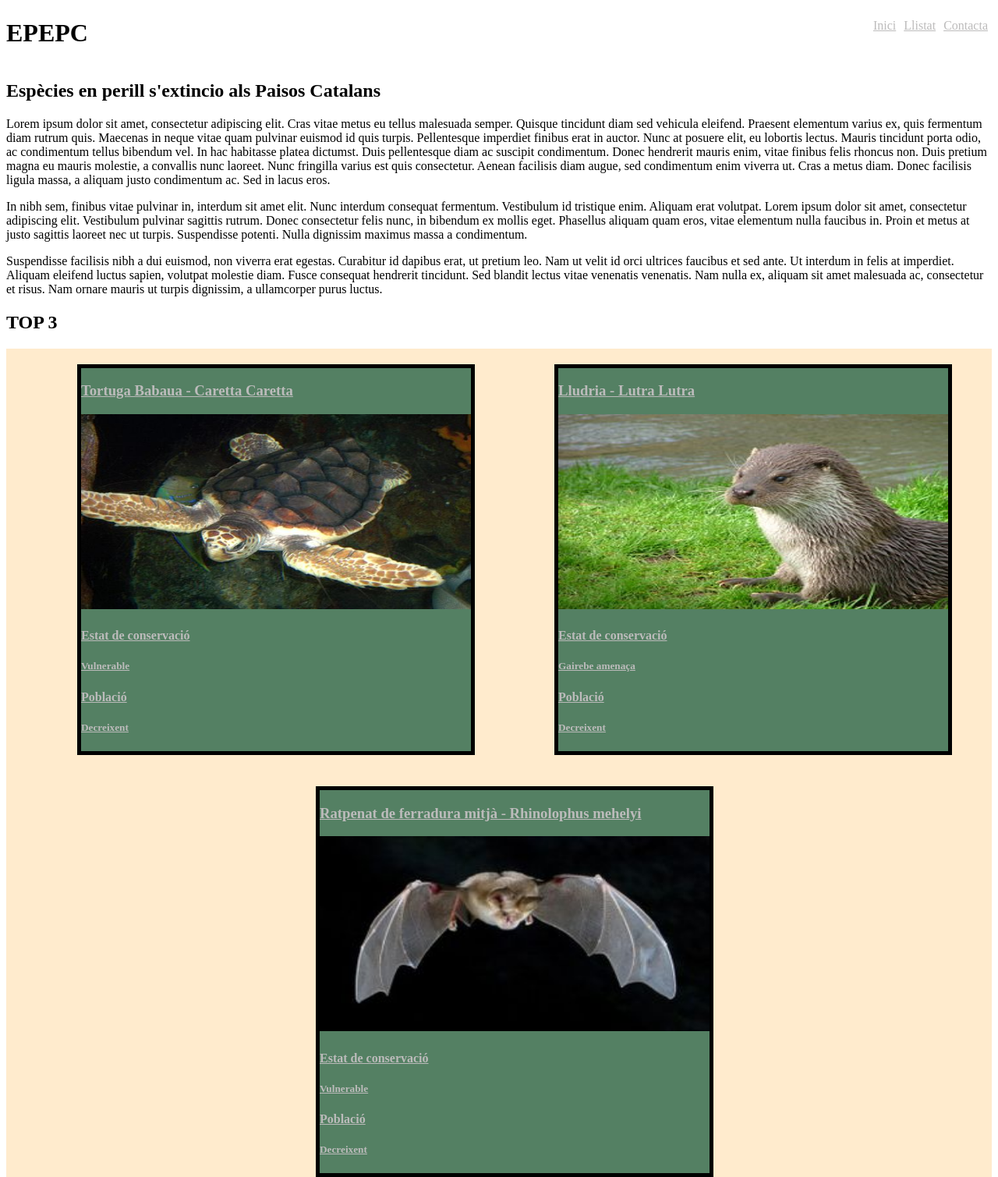
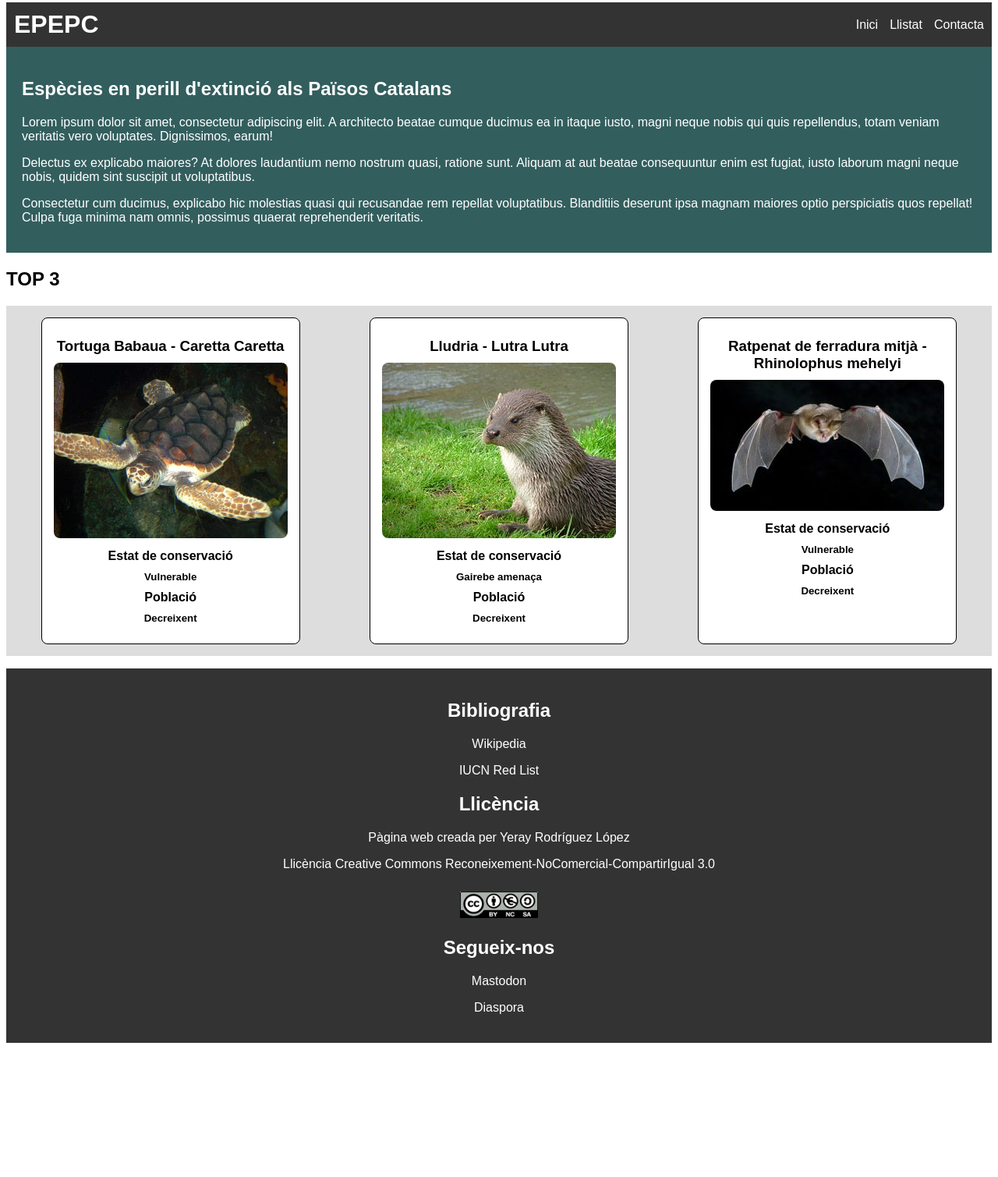
Before and after one commit to YerayRodriguezLopez/M04EspeciesEnPerillExtincioCSS, a plain HTML site: page index.html in a window 1280 px wide. Shown: the part 5-1514 px from the top of the page at 78% size. After the commit the page ends 1350 px from the top, so only its background shows below. Drawn offline with Linux system fonts and the light colour scheme.

Commit message:
Index Completo, seguir caretta-caretta

```diff
--- a/CSS/especies.css
+++ b/CSS/especies.css
@@ -1,60 +1,99 @@
-h1{
+body {
+    font-family: Arial, sans-serif;
+}
 
-}
-h3{
-
-}
-a{
-    color: #bcbbbb;
-}
-.menu{
-    display: flex;
-    flex-direction: row;
+ul{
     list-style-type: none;
 }
-.menuItem{
-    padding: 5px;
 
-}
-.cabezera{
+.cabezera {
     display: flex;
     justify-content: space-between;
-}
-.animals{
-    background-color: #548063;
-    width: 500px;
-    height: 25%;
-    margin: 20px;
-    border: 5px solid black;
-}
-.imagen{
-    height: 250px;
-    width: 100%;
+    align-items: center;
+    background-color: #333;
+    color: #fff;
+    padding: 10px;
 }
 
-.pIndice{
+.cabezera h1 {
+    margin: 0;
+}
 
+.menu {
+    list-style-type: none;
+    margin: 0;
+    padding: 0;
+    display: flex;
 }
-#inicio{
 
+.menu li {
+    margin-left: 15px;
 }
-#listaAnimales{
-    background-color: blanchedalmond;
+
+.menu a {
+    color: #fff;
+    text-decoration: none;
+}
+
+#inicio {
+    color: white;
+    padding: 20px;
+    background: #335e5e;
+}
+
+#listaAnimales {
     display: flex;
-    flex-flow: row wrap;
+    flex-wrap: wrap;
+    justify-content: space-around;
+    padding: 0;
     list-style-type: none;
-    justify-content: space-around;
+    background-color: #dddddd;
 }
-#top3{
 
+.animals {
+    width: 300px;
+    border: 1px solid #000000;
+    border-radius: 8px;
+    padding: 15px;
+    margin: 15px;
+    text-align: center;
+    background: #fff;
+    color: #000;
 }
-.foot{
-    background-color: black;
-    color: white;
-    display: flex;
-    flex-direction: row;
-    justify-content: space-between;
+
+.animals a {
+    color: #000;
+    text-decoration: none;
 }
-.biblio{
-    background-color: #335e5e;
+
+a:hover {
+    text-decoration: underline;
 }
+
+.animals h3, .animals h4, .animals h5 {
+    margin: 10px 0;
+}
+
+.animals img {
+    width: 100%;
+    height: auto;
+    border-radius: 8px;
+}
+
+footer {
+    padding: 20px;
+    background-color: #333;
+    color: #fff;
+    text-align: center;
+}
+
+footer a {
+    color: #fff;
+    text-decoration: none;
+}
+
+footer img {
+    width: 100px;
+    height: auto;
+    margin-top: 10px;
+}
--- a/index.html
+++ b/index.html
@@ -2,43 +2,54 @@
 <html lang="cat">
 <head>
   <meta charset="UTF-8">
-    <title>Inici</title>
+  <title>Espècies en perill d'extinció als Països Catalans</title>
   <link rel="stylesheet" href="CSS/especies.css">
 </head>
 <body>
-  <div class="cabezera">
+<!-- Cabecera -->
+<header class="cabezera">
   <h1>EPEPC</h1>
+  <nav>
     <ul class="menu">
-      <li class="menuItem"><a href="index.html">Inici</a></li>
-      <li class="menuItem"><a href="EspeciesEnPerillExtincio/list.html">Llistat</a></li>
-      <li class="menuItem"><a href="EspeciesEnPerillExtincio/contact.html">Contacta</a></li>
+      <li><a href="index.html">Inici</a></li>
+      <li><a href="EspeciesEnPerillExtincio/list.html">Llistat</a></li>
+      <li><a href="EspeciesEnPerillExtincio/contact.html">Contacta</a></li>
     </ul>
+  </nav>
+</header>
+
+<!-- Sección de introducción -->
+<div id="inicio">
+  <h2>Espècies en perill d'extinció als Països Catalans</h2>
+  <p>Lorem ipsum dolor sit amet, consectetur adipiscing elit. A architecto beatae cumque ducimus ea in itaque iusto, magni neque nobis qui quis repellendus, totam veniam veritatis vero voluptates. Dignissimos, earum!</p>
+  <p>Delectus ex explicabo maiores? At dolores laudantium nemo nostrum quasi, ratione sunt. Aliquam at aut beatae consequuntur enim est fugiat, iusto laborum magni neque nobis, quidem sint suscipit ut voluptatibus.</p>
+  <p>Consectetur cum ducimus, explicabo hic molestias quasi qui recusandae rem repellat voluptatibus. Blanditiis deserunt ipsa magnam maiores optio perspiciatis quos repellat! Culpa fuga minima nam omnis, possimus quaerat reprehenderit veritatis.</p>
 </div>
-  <div id="inicio">
-    <h2>Espècies en perill s'extincio als Paisos Catalans</h2>
-    <p class="pIndice">Lorem ipsum dolor sit amet, consectetur adipiscing elit. Cras vitae metus eu tellus malesuada semper. Quisque tincidunt diam sed vehicula eleifend. Praesent elementum varius ex, quis fermentum diam rutrum quis. Maecenas in neque vitae quam pulvinar euismod id quis turpis. Pellentesque imperdiet finibus erat in auctor. Nunc at posuere elit, eu lobortis lectus. Mauris tincidunt porta odio, ac condimentum tellus bibendum vel. In hac habitasse platea dictumst. Duis pellentesque diam ac suscipit condimentum. Donec hendrerit mauris enim, vitae finibus felis rhoncus non. Duis pretium magna eu mauris molestie, a convallis nunc laoreet. Nunc fringilla varius est quis consectetur. Aenean facilisis diam augue, sed condimentum enim viverra ut. Cras a metus diam. Donec facilisis ligula massa, a aliquam justo condimentum ac. Sed in lacus eros. </p>
-    <p class="pIndice">In nibh sem, finibus vitae pulvinar in, interdum sit amet elit. Nunc interdum consequat fermentum. Vestibulum id tristique enim. Aliquam erat volutpat. Lorem ipsum dolor sit amet, consectetur adipiscing elit. Vestibulum pulvinar sagittis rutrum. Donec consectetur felis nunc, in bibendum ex mollis eget. Phasellus aliquam quam eros, vitae elementum nulla faucibus in. Proin et metus at justo sagittis laoreet nec ut turpis. Suspendisse potenti. Nulla dignissim maximus massa a condimentum.</p>
-    <p class="pIndice"> Suspendisse facilisis nibh a dui euismod, non viverra erat egestas. Curabitur id dapibus erat, ut pretium leo. Nam ut velit id orci ultrices faucibus et sed ante. Ut interdum in felis at imperdiet. Aliquam eleifend luctus sapien, volutpat molestie diam. Fusce consequat hendrerit tincidunt. Sed blandit lectus vitae venenatis venenatis. Nam nulla ex, aliquam sit amet malesuada ac, consectetur et risus. Nam ornare mauris ut turpis dignissim, a ullamcorper purus luctus. </p>
-  </div>
+
+<!-- Lista de especies en peligro -->
 <div>
-    <h2 id="top3">TOP 3</h2>
+  <h2>TOP 3</h2>
+
   <ul id="listaAnimales">
-      <li class="animals"><h3><a href="EspeciesEnPerillExtincio/caretta_caretta.html">Tortuga Babaua - Caretta Caretta</a></h3>
-        <img class="imagen" src="EspeciesEnPerillExtincio/img/Loggerhead_turtle.jpg">
+    <li class="animals">
+      <h3><a href="EspeciesEnPerillExtincio/caretta_caretta.html">Tortuga Babaua - Caretta Caretta</a></h3>
+      <img class="imagen" src="EspeciesEnPerillExtincio/img/Loggerhead_turtle.jpg" alt="Tortuga Babaua">
       <h4><a href="EspeciesEnPerillExtincio/caretta_caretta.html">Estat de conservació</a></h4>
       <h5><a href="EspeciesEnPerillExtincio/caretta_caretta.html">Vulnerable</a></h5>
       <h4><a href="EspeciesEnPerillExtincio/caretta_caretta.html">Població</a></h4>
       <h5><a href="EspeciesEnPerillExtincio/caretta_caretta.html">Decreixent</a></h5>
     </li>
-      <li class="animals"><h3><a href="EspeciesEnPerillExtincio/caretta_caretta.html">Lludria - Lutra Lutra</a></h3>
-        <img class="imagen" src="EspeciesEnPerillExtincio/img/lutra_lutra.jpg">
+    <li class="animals">
+      <h3><a href="EspeciesEnPerillExtincio/caretta_caretta.html">Lludria - Lutra Lutra</a></h3>
+      <img class="imagen" src="EspeciesEnPerillExtincio/img/lutra_lutra.jpg" alt="Lludria">
       <h4><a href="EspeciesEnPerillExtincio/caretta_caretta.html">Estat de conservació</a></h4>
       <h5><a href="EspeciesEnPerillExtincio/caretta_caretta.html">Gairebe amenaça</a></h5>
       <h4><a href="EspeciesEnPerillExtincio/caretta_caretta.html">Població</a></h4>
       <h5><a href="EspeciesEnPerillExtincio/caretta_caretta.html">Decreixent</a></h5>
     </li>
-      <li class="animals"><h3><a href="EspeciesEnPerillExtincio/caretta_caretta.html">Ratpenat de ferradura mitjà - Rhinolophus mehelyi</a></h3>
-        <img class="imagen" src="EspeciesEnPerillExtincio/img/rhinolophus_mehelyi.jpg">
+    <li class="animals">
+      <h3><a href="EspeciesEnPerillExtincio/caretta_caretta.html">Ratpenat de ferradura mitjà - Rhinolophus mehelyi</a></h3>
+      <img class="imagen" src="EspeciesEnPerillExtincio/img/rhinolophus_mehelyi.jpg" alt="Ratpenat de ferradura mitjà">
       <h4><a href="EspeciesEnPerillExtincio/caretta_caretta.html">Estat de conservació</a></h4>
       <h5><a href="EspeciesEnPerillExtincio/caretta_caretta.html">Vulnerable</a></h5>
       <h4><a href="EspeciesEnPerillExtincio/caretta_caretta.html">Població</a></h4>
@@ -46,27 +57,28 @@
     </li>
   </ul>
 </div>
-  <div class="biblio">
+
+<!-- Bibliografía -->
+<footer>
+  <div>
     <h2>Bibliografia</h2>
-      <ul>
-        <li><a href="EspeciesEnPerillExtincio/caretta_caretta.html">Viquipedia</a></li>
-        <li><a href="EspeciesEnPerillExtincio/caretta_caretta.html">IUCN Red List</a></li>
-      </ul>
+    <p><a href="https://ca.wikipedia.org/">Wikipedia</a></p>
+    <p><a href="https://www.iucnredlist.org/">IUCN Red List</a></p>
   </div>
-  <div class="foot">
+
+  <!-- Licencia y Redes Sociales -->
   <div>
     <h2>Llicència</h2>
-      <p>Pàgina web creada per Yeray Rodríguez</p>
-      <p>Llicència <a href="EspeciesEnPerillExtincio/caretta_caretta.html">Creative Commons Reconeixement-NoComercial-CompartirIgual 3.0</a></p>
-      <img src="EspeciesEnPerillExtincio/img/license.png">
+    <p>Pàgina web creada per Yeray Rodríguez López</p>
+    <p>Llicència <a href="https://creativecommons.org/licenses/by-nc-sa/3.0/">Creative Commons Reconeixement-NoComercial-CompartirIgual 3.0</a></p>
+    <img src="EspeciesEnPerillExtincio/img/license.png" alt="Licencia">
   </div>
+
   <div>
-      <h2>Sequeix-nos</h2>
-      <ul>
-        <li><a href="EspeciesEnPerillExtincio/caretta_caretta.html">Mastodon</a></li>
-        <li><a href="EspeciesEnPerillExtincio/caretta_caretta.html">Diaspora</a></li>
-      </ul>
+    <h2>Segueix-nos</h2>
+    <p><a href="https://mastodon.social/">Mastodon</a></p>
+    <p><a href="https://diasporafoundation.org/">Diaspora</a></p>
   </div>
-  </div>
+</footer>
 </body>
 </html>
```
Also changed, not shown: EspeciesEnPerillExtincio/caretta_caretta.html (+39 -27 lines). Lines whose indentation alone changed are shown as unchanged.
